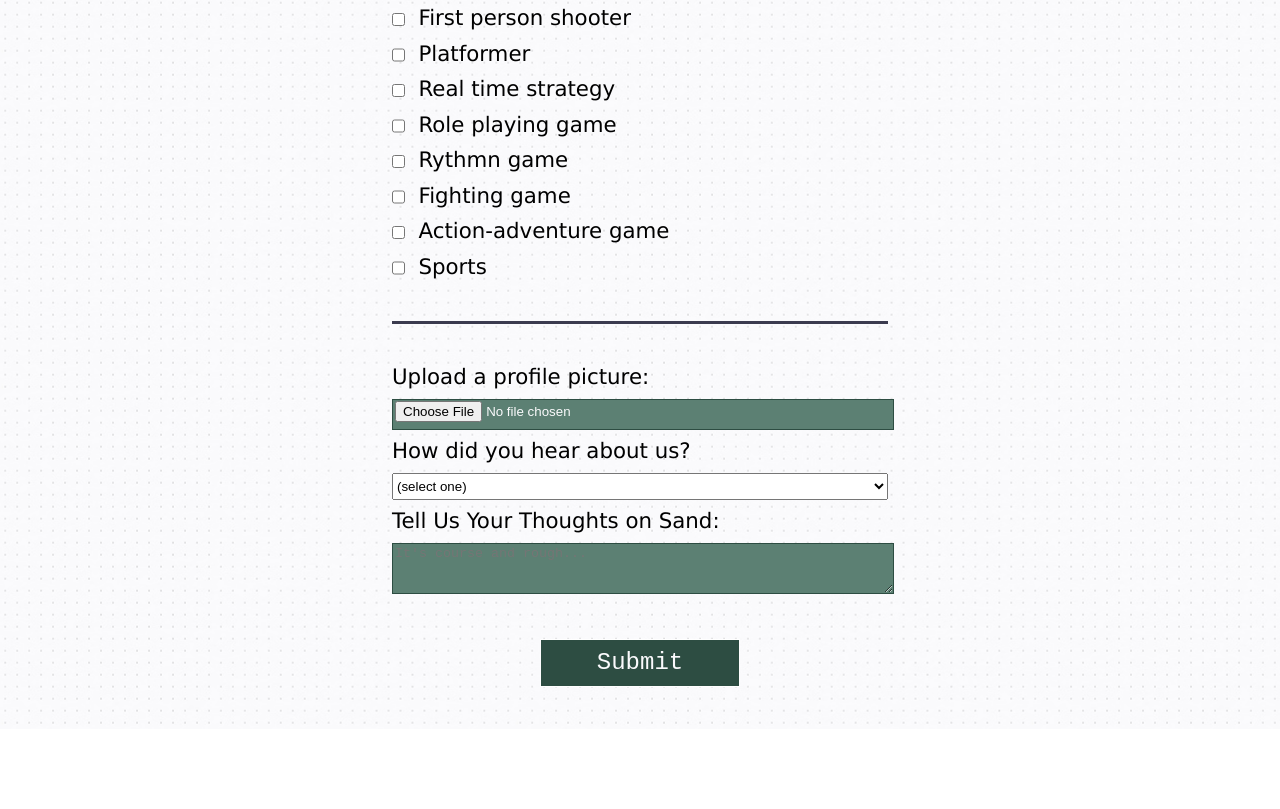
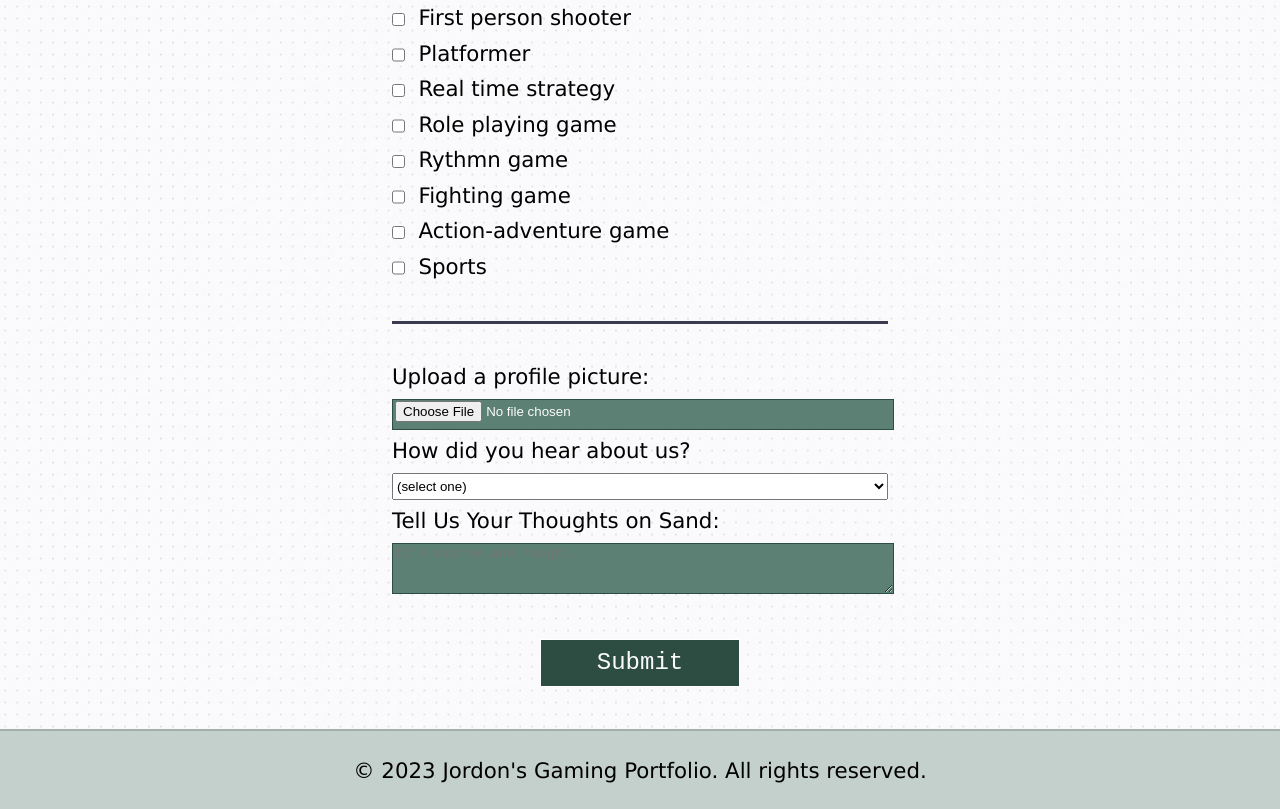
Before and after one commit to KingOptimistic/KingOptimistic.github.io, a plain HTML site: page survey.html in a window 1280 px wide. Shown: the part 1024-1833 px from the top of the page. Before the commit the page ends 1753 px from the top, so only its background shows below. Drawn offline with Linux system fonts and the light colour scheme.

Commit message:
Update survey.html

```diff
--- a/survey.html
+++ b/survey.html
@@ -76,5 +76,10 @@
       </fieldset>
       <input id='submit' type="submit" value="Submit" />
     </form>
+      <footer>
+    <div class="container">
+      <p>&copy; 2023 Jordon's Gaming Portfolio. All rights reserved.</p>
+    </div>
+  </footer>
   </body>
 </html>
```
